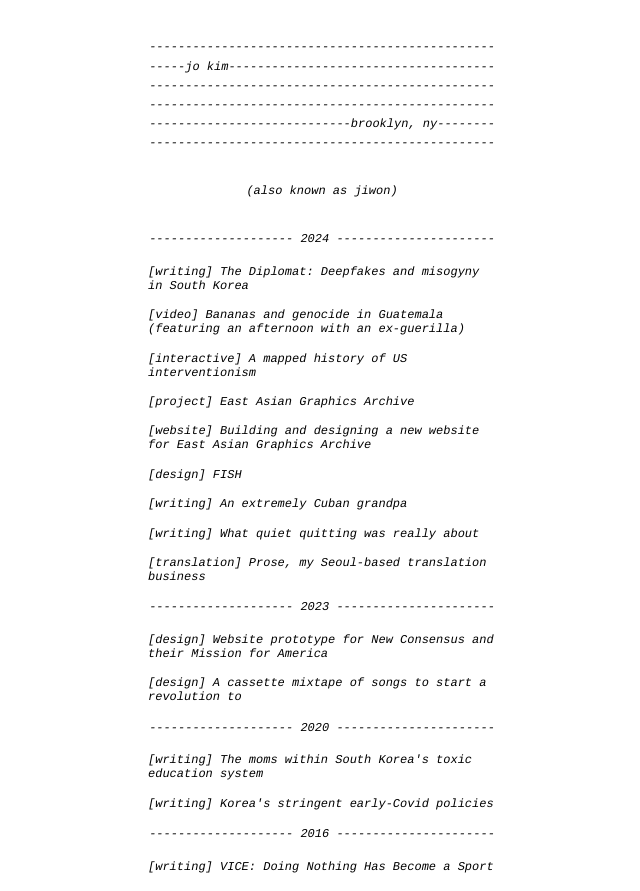
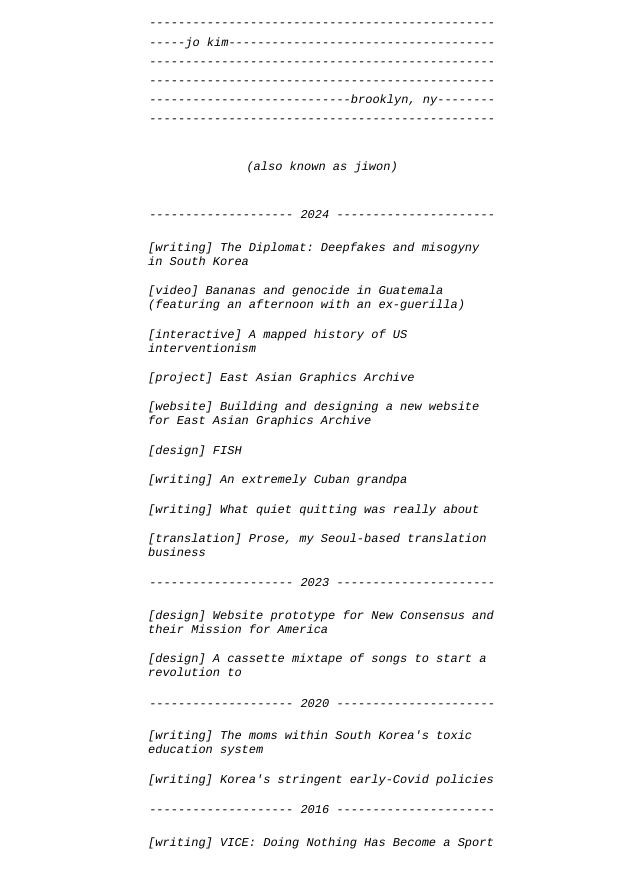
Before and after one commit to jwokime/personal-website, a website: page index.html in a window 1280 px wide. Shown: the top 891 px of the page, without its empty margins (318-958 px from the left). Drawn offline with Linux system fonts and the light colour scheme; a script that the page names is missing.

Commit message:
Update style.css

```diff
--- a/style.css
+++ b/style.css
@@ -49,7 +49,7 @@ object {
 }
 
 .header {
-    padding-top: 3.2em;
+    padding-top: 1.2em;
     margin: auto;
     max-width: 350px;
     text-align: center;
```
